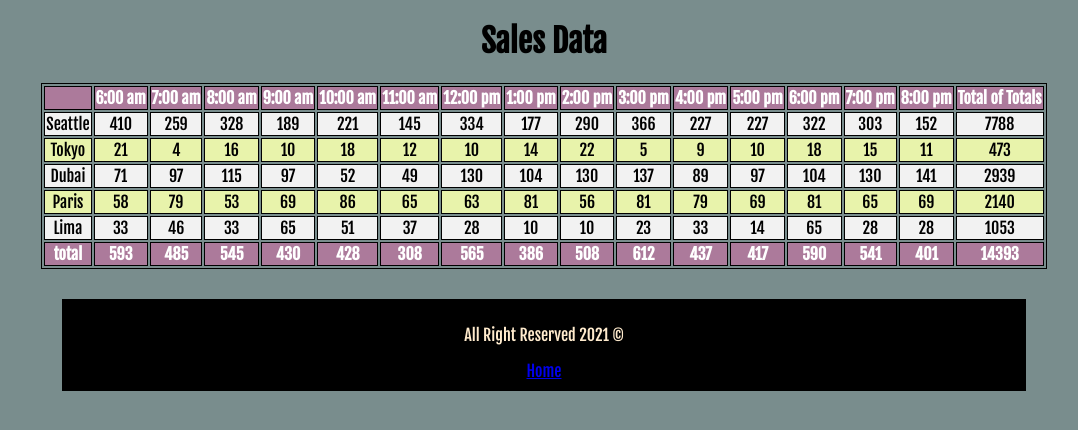
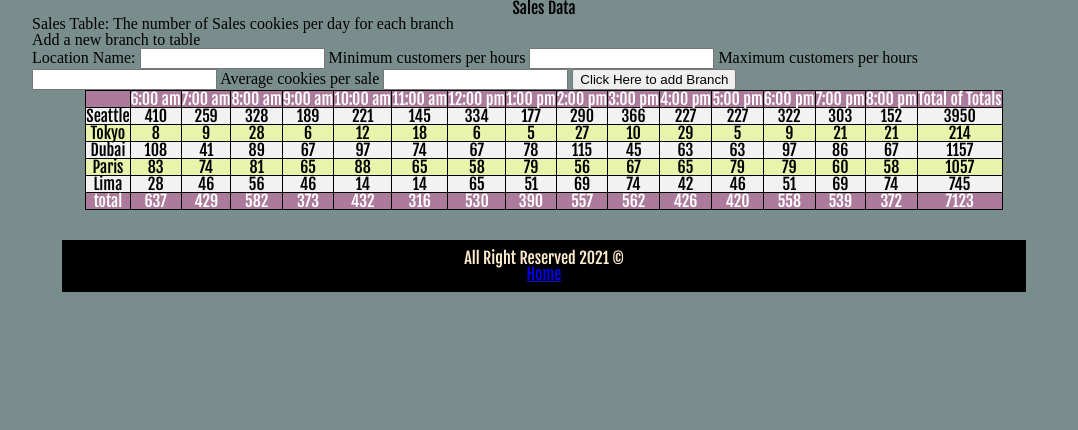
Before and after one commit to engnour94/Cookie-stand, a plain HTML site: page demo/sales.html in a window 1280 px wide. Shown: the whole page, without its empty margins (96-1174 px from the left). Drawn offline with Linux system fonts and the light colour scheme.

Commit message:
create form

```diff
--- a/demo/sales.html
+++ b/demo/sales.html
@@ -5,6 +5,7 @@
     <meta http-equiv="X-UA-Compatible" content="IE=edge">
     <meta name="viewport" content="width=device-width, initial-scale=1.0">
     <title>Sales Data</title>
+    <link rel="stylesheet" href="../css/reset.css">
     <link rel="stylesheet" href="../css/styleSales.css">
 
 </head>
@@ -12,10 +13,32 @@
 
     <header><h1>Sales Data</h1></header>
     <Main>
+      <h2>Sales Table: The number of Sales cookies per day for each branch</h2>
+         <form id="addNewForm">
+         <fieldset>
+          <legend>Add a new branch to table </legend>
+
+          <label for="cityName">Location Name: </label>
+          <input type="text" id="cityName" name="city-name">
+
+          <label for="minCustomer">Minimum customers per hours</label>
+          <input type= "number" min="0" id="minCustomer" name="min-customer" >
+
+          <label for="maxCustomer">Maximum customers per hours</label>
+          <input type= "number" min="0" id="maxCustomer" name="max-customer" >
+
+          <label for="avgCookies">Average cookies per sale </label>
+          <input type= "number" min="0" id="avgCookies" name="avg-cookies" step="any" >
+
+          <button type="submit">Click Here to add Branch</button>
+          </fieldset>
+          </form>
+          <div id='sales'></div>
+
+    </Main>
 
 
-    </Main>
-    <div id='sales'></div>
+
     <footer>
       <P>All Right Reserved 2021 &copy;</P>
       <a href="../demo/index.html">Home</a>
--- a/js/app.js
+++ b/js/app.js
@@ -1,6 +1,6 @@
 'use strict';
 let openingHours = ['6:00 am','7:00 am','8:00 am', '9:00 am','10:00 am','11:00 am','12:00 pm','1:00 pm','2:00 pm','3:00 pm','4:00 pm','5:00 pm','6:00 pm','7:00 pm','8:00 pm'];
-
+let locationsArray=[];
 function CookieStand( name,min,max,avg ){
   this.name=name;
   this.min=min;
@@ -9,15 +9,14 @@ function CookieStand( name,min,max,avg ){
   this.totalCookies= 0;
   this.numberOfCustomers=[];
   this.numberOfCookies=[];
-  this.cookiesSales();
-  this.getCustomers();
+
 
 }
 CookieStand.prototype.cookiesSales= function( ){
   for ( let i = 0; i < openingHours.length; i++ ) {
     let cookies= Math.ceil( getRandomArbitrary( this.min,this.max )*this.avg );
     this.numberOfCookies.push( cookies );
-    this.totalCookies += cookies;
+    this.totalCookies += this.numberOfCookies[i];
   }
 };
 CookieStand.prototype.getCustomers=function () { for ( let i = 0; i < openingHours.length; i++ ) {
@@ -48,6 +47,8 @@ CookieStand.prototype.render = function () {
   const td3 = document.createElement( 'td' );
   tr.appendChild( td3 );
   td3.textContent = this.totalCookies;
+
+  locationsArray.push( this );
 };
 
 
@@ -81,32 +82,32 @@ tableHeader();
 
 
 const Seattle = new CookieStand( 'Seattle', 23, 65, 6.3 );
-Seattle.cookiesSales( 23,65,6.3 );
-Seattle.getCustomers( 23,65 );
+Seattle.cookiesSales( );
+Seattle.getCustomers();
 
 Seattle.render( );
 
 const Tokyo = new CookieStand( 'Tokyo', 3, 24, 1.2 );
-Tokyo.cookiesSales( 3,24,1.2 );
-Tokyo.getCustomers( 3,24 );
+Tokyo.cookiesSales( );
+Tokyo.getCustomers( );
 Tokyo.render( );
 
 
 const Dubai = new CookieStand( 'Dubai', 11, 38, 3.7 );
-Dubai.cookiesSales( 11,38,3.7 );
-Dubai.getCustomers( 11,38 );
+Dubai.cookiesSales( );
+Dubai.getCustomers( );
 Dubai.render( );
 
 
 const Paris = new CookieStand( 'Paris', 20, 38, 2.3 );
-Paris.cookiesSales( 20,38,2.3 );
-Paris.getCustomers( 20,38 );
+Paris.cookiesSales( );
+Paris.getCustomers( );
 Paris.render( );
 
 
 const Lima = new CookieStand( 'Lima', 2, 16, 4.6 );
-Lima.cookiesSales( 2, 16, 4.6 );
-Lima.getCustomers( 2, 16 );
+Lima.cookiesSales( );
+Lima.getCustomers( );
 Lima.render();
 
 
@@ -133,7 +134,27 @@ const tableFooter = function() {
 
   const th3 = document.createElement( 'th' );
   tr.appendChild( th3 );
-  th3.textContent = Seattle.totalCookies + Tokyo.totalCookies + Dubai.totalCookies + Paris.totalCookies + Lima.totalCookies;
+  th3.textContent = Seattle.totalCookies + Tokyo.totalCookies + Dubai.totalCookies + Paris.totalCookies + Lima.totalCookies ;
 };
 
+
+
+
+const formElement= document.getElementById( 'addNewForm' );
+formElement.addEventListener( 'submit', function( event ) {
+  event.preventDefault();
+
+  const cityName= event.target.cityName.value;
+  const minCustomer = event.target.minCustomer.value;
+  const maxCustomer = event.target.maxCustomer.value;
+  const avgCookies = event.target.avgCookies.value;
+  const city = new CookieStand( cityName, minCustomer,maxCustomer,avgCookies );
+  formElement.reset();
+  city.cookiesSales();
+  city.render();
+
+  document.getElementById( 'placeTable' ).deleteRow( 6 );
+  tableFooter();
+
+} );
 tableFooter();
```
Also changed, not shown: js/js.js (added).
